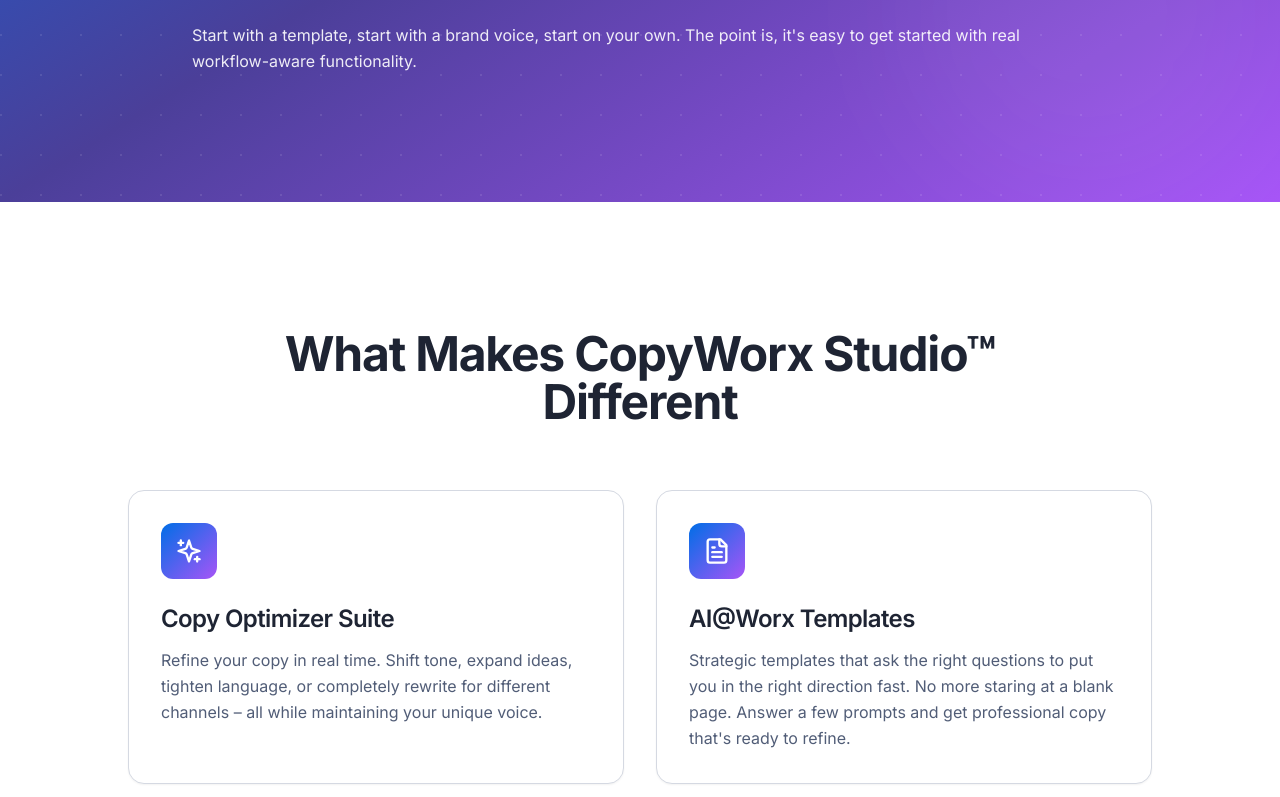
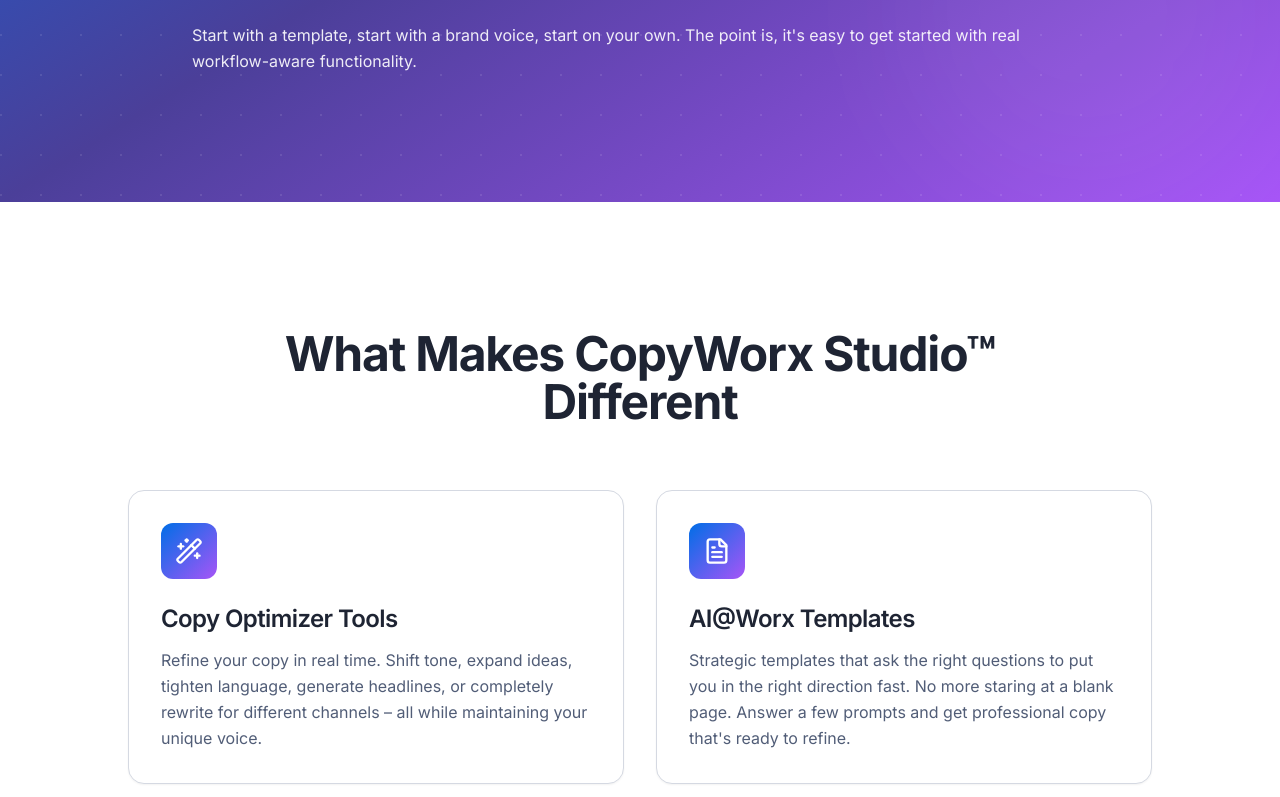
Before and after one commit to MichaelFriend55/copyworx, a Next.js app: page / in a window 1280 px wide. Shown: the part 2000-2797 px from the top of the page. Built offline with nearby package versions, Linux system fonts and the light colour scheme; no server answers.

Commit message:
Update landing page: revise Copy Optimizer section and add video

```diff
--- a/app/(marketing)/page.tsx
+++ b/app/(marketing)/page.tsx
@@ -13,7 +13,7 @@
 
 import Image from 'next/image';
 import {
-  Sparkles,
+  Wand2,
   Palette,
   FileText,
   FolderOpen,
@@ -26,9 +26,9 @@
  */
 const features = [
   {
-    icon: Sparkles,
-    title: 'Copy Optimizer Suite',
-    description: 'Refine your copy in real time. Shift tone, expand ideas, tighten language, or completely rewrite for different channels – all while maintaining your unique voice.',
+    icon: Wand2,
+    title: 'Copy Optimizer Tools',
+    description: 'Refine your copy in real time. Shift tone, expand ideas, tighten language, generate headlines, or completely rewrite for different channels – all while maintaining your unique voice.',
   },
   {
     icon: FileText,
@@ -253,6 +253,34 @@
       </section>
 
       {/* ========================================================================
+          VIDEO SECTION
+          Streamable video embed with responsive container
+          ======================================================================== */}
+      <section className="py-24 md:py-32 bg-[#F5F5F7]">
+        <div className="container mx-auto px-4 sm:px-6 lg:px-8">
+          {/* Section Header */}
+          <div className="max-w-3xl mx-auto text-center mb-16">
+            <h2 className="font-sans text-3xl sm:text-4xl md:text-5xl font-bold text-ink-900 mb-6">
+              Discover How To Write To Win
+            </h2>
+          </div>
+
+          {/* Video Container */}
+          <div className="max-w-[800px] mx-auto">
+            <div className="relative w-full" style={{ paddingBottom: '56.25%' }}>
+              <iframe
+                src="https://streamable.com/e/wy9jxv"
+                frameBorder="0"
+                allowFullScreen
+                className="absolute top-0 left-0 w-full h-full rounded-xl shadow-2xl"
+                allow="autoplay; fullscreen"
+              />
+            </div>
+          </div>
+        </div>
+      </section>
+
+      {/* ========================================================================
           HOW IT WORKS SECTION
           4-step process with numbered steps
           ======================================================================== */}
```
